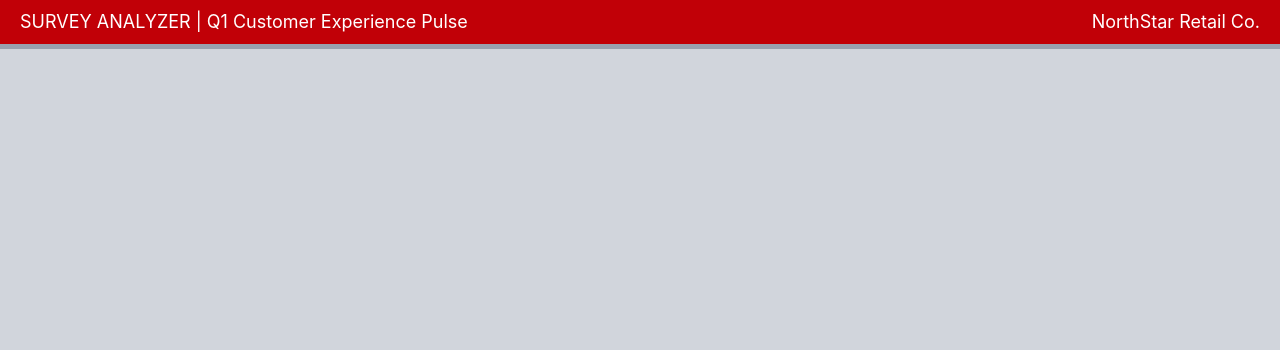
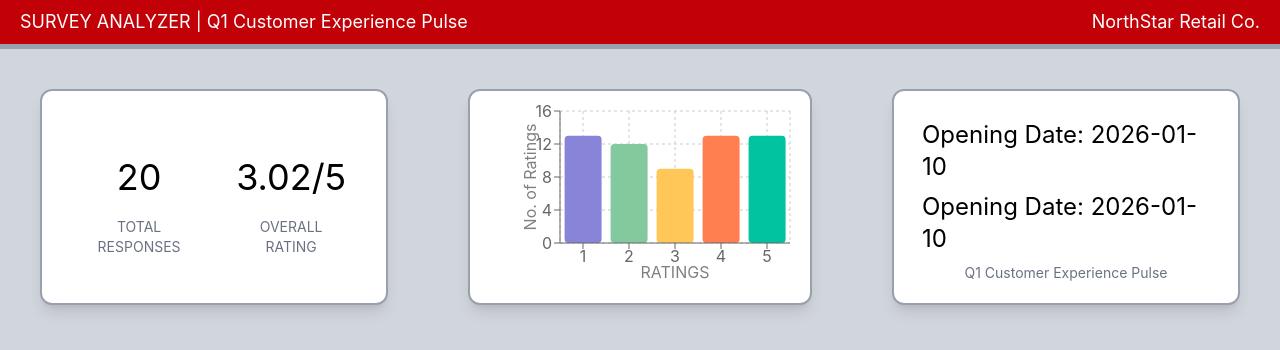
Before and after one commit to Rounik25/Dashboard-React-Tailwind, a React (Vite) app: page / in a window 1280 px wide. Shown: the top 350 px of the page. Built offline with nearby package versions, Linux system fonts and the light colour scheme.

Commit message:
added KPI Section

```diff
--- a/package.json
+++ b/package.json
@@ -13,6 +13,7 @@
     "@tailwindcss/vite": "^4.2.1",
     "react": "^19.2.0",
     "react-dom": "^19.2.0",
+    "recharts": "^3.7.0",
     "tailwindcss": "^4.2.1",
     "zustand": "^5.0.11"
   },
--- a/src/App.jsx
+++ b/src/App.jsx
@@ -2,15 +2,9 @@ import { Header } from "./Sections/Header"
 import { KPI } from "./Sections/KPI"
 import { Question } from "./Sections/Question"
 import { FilteredData } from "./Sections/FilteredData"
-import { useDataStore } from "./store/useDataStore"
-import { useEffect } from "react"
+import data from "./data/survey-mock-data 1.json"
 
 function App() {
-  const data = useDataStore((state) => state.data)
-  const loadFromJson = useDataStore((state) => state.loadFromJson)
-  useEffect(() => {
-    loadFromJson()
-  },[loadFromJson])
   return (
     <div className="bg-gray-300 h-screen">
       <Header data={data} />
--- a/src/Sections/Header.jsx
+++ b/src/Sections/Header.jsx
@@ -1,12 +1,11 @@
 export function Header({data}){
-    const survey = {...data.survey}
     return (
         <div
             className=
             "flex justify-between bg-red-700 text-white py-2 px-5 text-lg border-b-5 border-solid border-gray-400"
         >
             <div>
-                {`SURVEY ANALYZER | ${survey.survey_name}`}
+                {`SURVEY ANALYZER | ${data.survey.survey_name}`}
             </div>
             <div>
                 {data.company_name}
--- a/src/Sections/KPI.jsx
+++ b/src/Sections/KPI.jsx
@@ -1,5 +1,13 @@
-export function KPI(){
+import { KPI1 } from "../components/KPI/KPI1"
+import { KPI2 } from "../components/KPI/KPI2"
+import { KPI3 } from "../components/KPI/KPI3"
+
+export function KPI({data}){
     return (
-        <></>
+        <div className="flex">
+            <KPI1 data={data} />
+            <KPI2 data={data}/>
+            <KPI3 data={data}/>
+        </div>
     )
 }
--- /dev/null
+++ b/src/components/KPI/Chart.jsx
@@ -0,0 +1,61 @@
+import {
+  BarChart,
+  Bar,
+  XAxis,
+  YAxis,
+  CartesianGrid,
+  Tooltip,
+  ResponsiveContainer,
+  Label,
+} from "recharts";
+
+const COLORS = ["#8884d8", "#82ca9d", "#ffc658", "#ff7f50", "#00c49f"];
+
+export default function RatingsChart({ data }) {
+  return (
+    <ResponsiveContainer width="100%" height="100%" >
+      <BarChart data={data} margin={{ top: 20, right: 20, left: 30, bottom: 30 }}>
+        <CartesianGrid strokeDasharray="3 3" />
+        <Tooltip />
+
+        <XAxis
+          dataKey="rating"
+          label={{
+            value: "RATINGS",
+            position: "insideBottom",
+            offset: -5
+          }}
+        />
+
+        <YAxis
+          label={{
+            value: "No. of Ratings",
+            angle: -90,
+            position: "center"
+          }}
+        />
+
+        <Bar
+          dataKey="count"
+          // IMPORTANT: function form (v3-safe)
+          shape={(props) => {
+            const { x, y, width, height, index } = props;
+            // guard: if height is 0/undefined, don't draw
+            if (!height || height <= 0) return null;
+
+            return (
+              <rect
+                x={x}
+                y={y}
+                width={width}
+                height={height}
+                fill={COLORS[index % COLORS.length]}
+                rx={4}
+              />
+            );
+          }}
+        />
+      </BarChart>
+    </ResponsiveContainer>
+  );
+}
--- /dev/null
+++ b/src/components/KPI/KPI1.jsx
@@ -0,0 +1,28 @@
+export function KPI1({data}){
+    const responses = data.responses
+    let rating=0
+    responses.map(response => {
+        rating = rating + response.q1_rating + response.q2_rating + response.q3_rating
+    })
+    rating = rating / (responses.length * 3)
+    return (
+        <div className="flex m-10 bg-white p-5 rounded-xl shadow-lg border-2 border-gray-400 w-3/10 justify-around">
+            <div className="flex flex-col justify-center items-center text-center m-5 ">
+                <div className="flex h-20 items-center text-4xl">
+                    {Object.keys(responses).length}
+                </div>
+                <div className="text-gray-500 text-sm">
+                    TOTAL RESPONSES
+                </div>
+            </div>
+            <div className="flex flex-col justify-center items-center text-center m-5 ">
+                <div className="flex h-20 items-center text-4xl">
+                    {`${rating.toFixed(2)}/5`}
+                </div>
+                <div className="text-gray-500 text-sm">
+                    OVERALL RATING
+                </div>
+            </div>
+        </div>
+    )
+}
--- /dev/null
+++ b/src/components/KPI/KPI2.jsx
@@ -0,0 +1,31 @@
+import Chart from "./Chart"
+
+export function KPI2({data}){
+    let countArr =[0,0,0,0,0]
+
+    const responses = data.responses
+
+    responses.map(response => {
+        countArr[response.q1_rating-1]++
+        countArr[response.q2_rating-1]++
+        countArr[response.q3_rating-1]++
+    })
+
+    let chartData = []
+
+    for (let i=0; i<countArr.length; i++){
+        chartData.push({
+            rating : String(i+1),
+            count : countArr[i]
+        })
+    }
+
+    console.log(chartData)
+
+
+    return (
+        <div className="flex m-10 bg-white rounded-xl shadow-lg border-2 border-gray-400 w-3/10 justify-around">
+            <Chart data={chartData} />
+        </div>
+    )
+}
--- /dev/null
+++ b/src/components/KPI/KPI3.jsx
@@ -0,0 +1,17 @@
+export function KPI3({data}){
+    return (
+        <div className="flex flex-col items-center m-10 bg-white p-5 rounded-xl shadow-lg border-2 border-gray-400 w-3/10 justify-around">
+            <div>
+                <div className="text-2xl m-2">
+                    {`Opening Date: ${data.survey.open_date}`}
+                </div>
+                <div className="text-2xl m-2">
+                    {`Opening Date: ${data.survey.open_date}`}
+                </div>
+            </div>
+            <div className="text-gray-500 text-sm">
+                    {data.survey.survey_name}
+            </div>
+        </div>
+    )
+}
```
Also changed, not shown: 1 other file (tests, documents, lock files or other folders).
